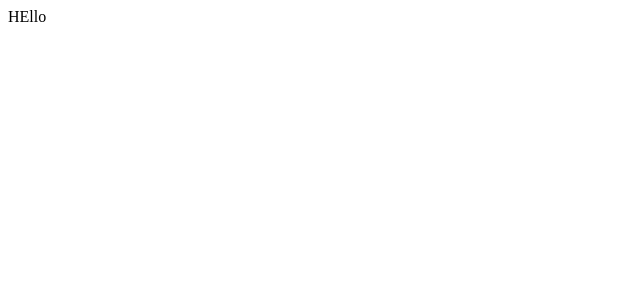
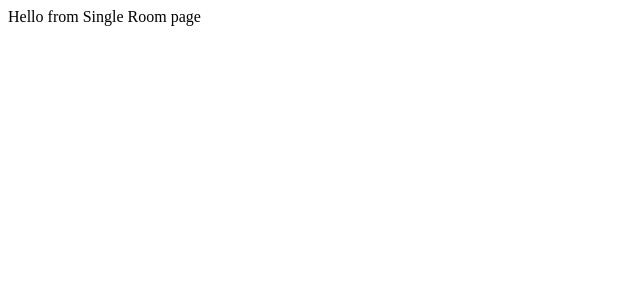
Before and after one commit to frontendprof/react-hotel-resort, a React (Create React App) app: page /rooms/1 in a window 1280 px wide. Shown: the top 300 px of the page, without its empty margins (0-640 px from the left). Built offline with nearby package versions, Linux system fonts and the light colour scheme.

Commit message:
creating different pages route

```diff
--- a/src/App.js
+++ b/src/App.js
@@ -1,9 +1,21 @@
 import React from "react"
+import Error from "./pages/Error"
+import Home from "./pages/Home"
+import Rooms from "./pages/Rooms"
+import SingleRoom from "./pages/SingleRoom"
+
+import {  BrowserRouter as Router,  Switch,  Route,  Link } from "react-router-dom";
 
 function App() {
   return (
-    <div className="App">
-      HEllo
+    <div>
+      <Switch>
+        <Route path="/" exact component={Home} />
+        <Route path="/rooms" exact component={Rooms} />
+        <Route path="/rooms/:slug" exact component={SingleRoom} />
+        <Route component={Error} />
+      </Switch>
+
     </div>
   );
 }
--- /dev/null
+++ b/src/pages/Error.js
@@ -0,0 +1,9 @@
+import React from 'react'
+
+export default function Error() {
+    return (
+        <div>
+            Hello from Error page
+        </div>
+    )
+}
--- /dev/null
+++ b/src/pages/Home.js
@@ -0,0 +1,12 @@
+
+import React from 'react'
+
+const Home = () => {
+    return (
+        <div>
+            Hello from Home
+        </div>
+    )
+}
+
+export default Home
--- /dev/null
+++ b/src/pages/Rooms.js
@@ -0,0 +1,12 @@
+
+import React from 'react'
+
+const Rooms = () => {
+    return (
+        <div>
+            Hello from Rooms page
+        </div>
+    )
+}
+
+export default Rooms
--- /dev/null
+++ b/src/pages/SingleRoom.js
@@ -0,0 +1,13 @@
+
+import React, { Component } from 'react'
+
+export default class SingleRoom extends Component {
+    render() {
+        return (
+            <div>
+                Hello from Single Room page
+
+            </div>
+        )
+    }
+}
```
Also changed, not shown: src/index.js (+6 -2 lines), 1 other file (tests, documents, lock files or other folders).
